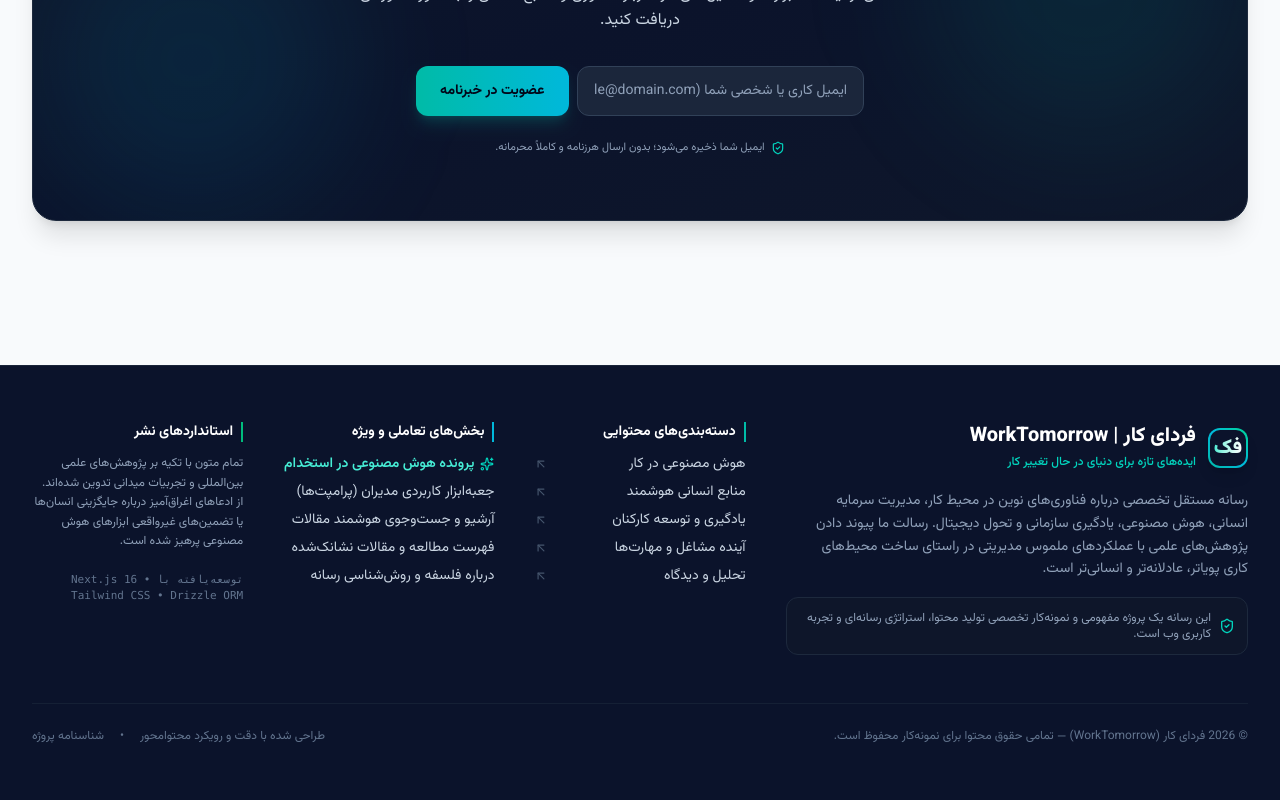
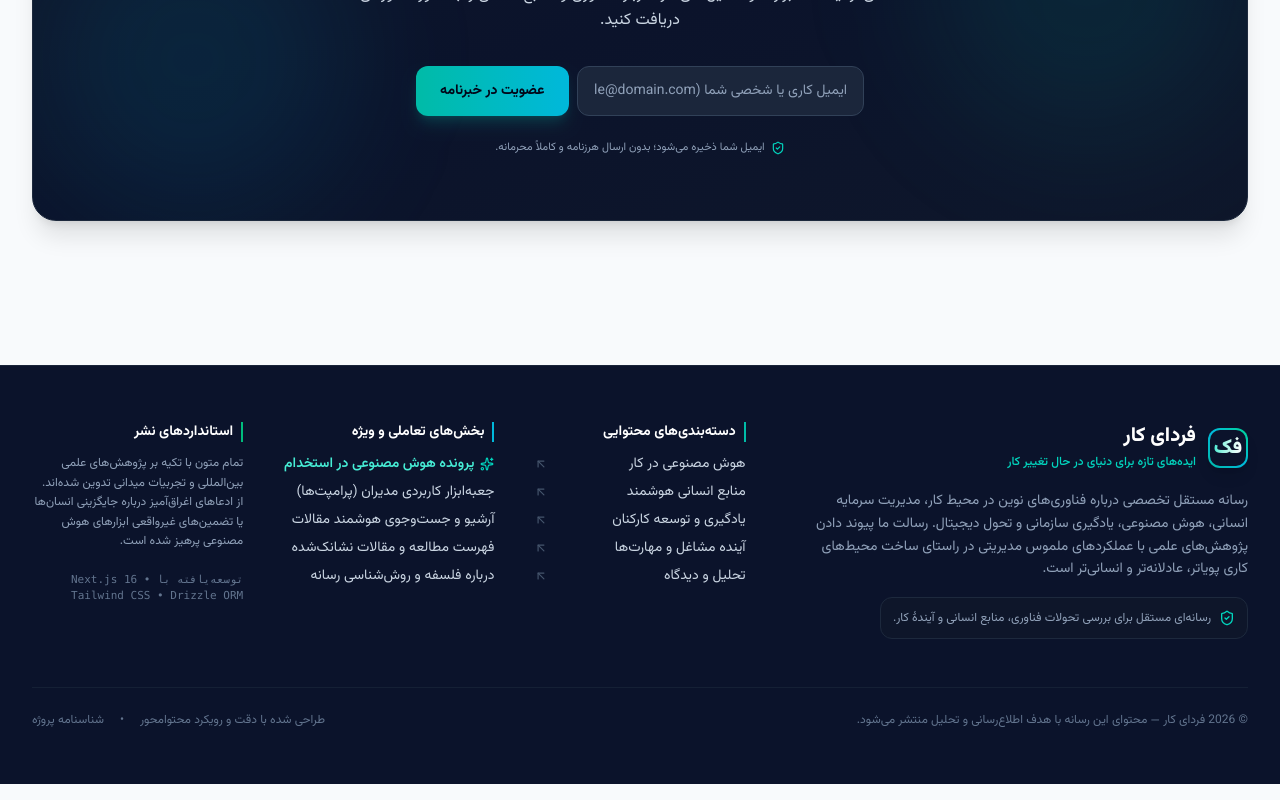
Before and after one commit to redheado8/future-of-work-media-site, a Next.js app: page / in a window 1280 px wide. Shown: the part 3653-4453 px from the top of the page. Built offline with nearby package versions, Linux system fonts and the light colour scheme; no server answers; the database is empty.

Commit message:
Remove portfolio placeholder copy and standardize brand

```diff
--- a/src/components/Footer.tsx
+++ b/src/components/Footer.tsx
@@ -19,7 +19,7 @@ export function Footer() {
               </div>
               <div>
                 <span className="font-extrabold text-xl text-white block">
-                  فردای کار | WorkTomorrow
+                  فردای کار
                 </span>
                 <span className="text-xs text-teal-400 font-medium">
                   ایده‌های تازه برای دنیای در حال تغییر کار
@@ -38,7 +38,7 @@ export function Footer() {
             <div className="inline-flex items-center gap-2 p-3 rounded-xl bg-slate-900/90 border border-slate-800 text-xs text-slate-400">
               <ShieldCheck className="w-4 h-4 text-teal-400 shrink-0" />
               <span>
-                این رسانه یک پروژه مفهومی و نمونه‌کار تخصصی تولید محتوا، استراتژی رسانه‌ای و تجربه کاربری وب است.
+                رسانه‌ای مستقل برای بررسی تحولات فناوری، منابع انسانی و آیندهٔ کار.
               </span>
             </div>
           </div>
@@ -155,7 +155,7 @@ export function Footer() {
 
         {/* Bottom copyright line */}
         <div className="mt-12 pt-6 border-t border-slate-800/60 flex flex-col sm:flex-row items-center justify-between text-xs text-slate-500 gap-4">
-          <p>© {new Date().getFullYear()} فردای کار (WorkTomorrow) — تمامی حقوق محتوا برای نمونه‌کار محفوظ است.</p>
+          <p>© {new Date().getFullYear()} فردای کار — محتوای این رسانه با هدف اطلاع‌رسانی و تحلیل منتشر می‌شود.</p>
           <div className="flex items-center gap-4 text-xs">
             <span>طراحی شده با دقت و رویکرد محتوامحور</span>
             <span>•</span>
```
